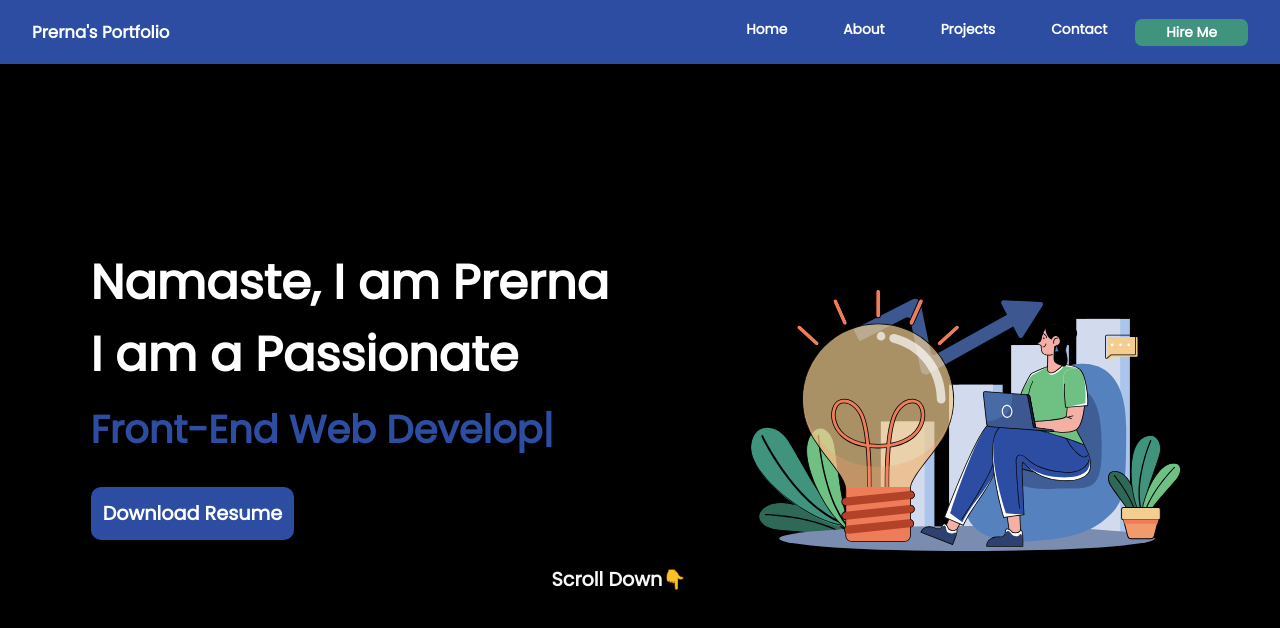
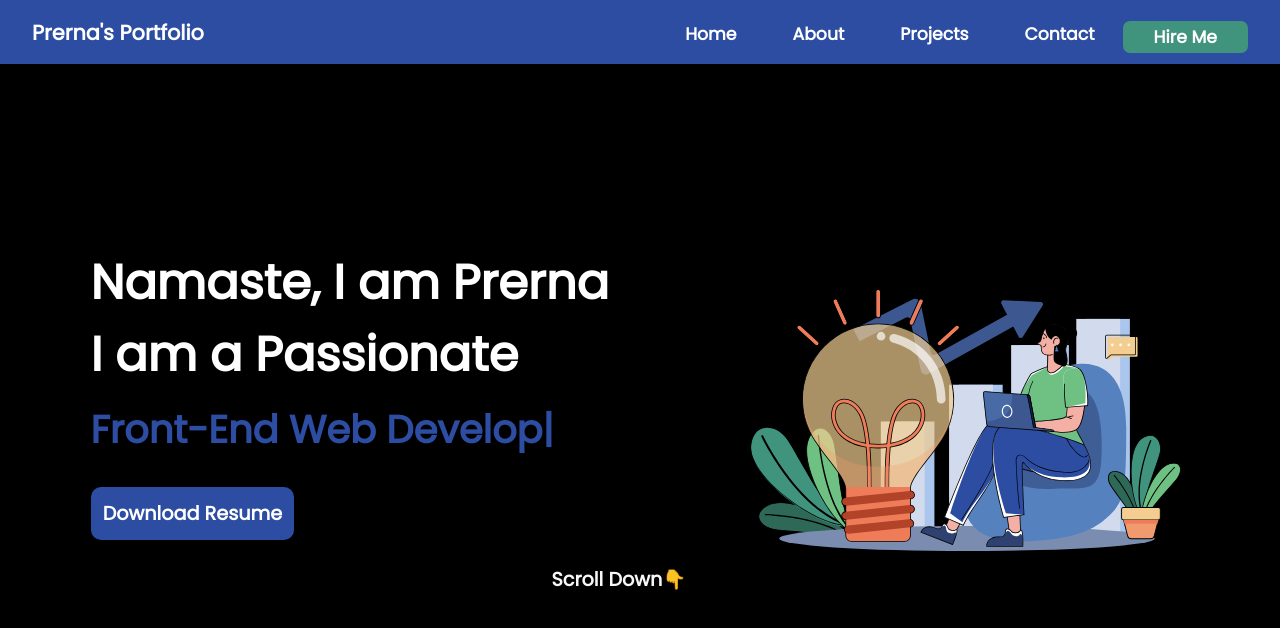
Before and after one commit to prerna-raj/MY_PORTFOLIO, a plain HTML site: page index.html in a window 1280 px wide. Drawn offline with nearby package versions, Linux system fonts and the light colour scheme.

Commit message:
did some changes

```diff
--- a/style.css
+++ b/style.css
@@ -25,10 +25,10 @@ nav{
     display: flex;
     align-items: center;
     justify-content: space-between;
-    background:#234567 ;
+    /* background:#234567 ; */
     background-color: #2c4da2;
     color: white;
-    font-size:1.3vw;
+    font-size:1.3rem;
     position: fixed;
    width: 100vw;
    height: 60px;
@@ -37,6 +37,7 @@ nav{
 }
 .nav-items{
     display: flex;
+    margin-top: 10px; /*gpt*/
 }
 .nav-items a{
     text-decoration: none;
@@ -77,7 +78,6 @@ nav{
 }
 .left h1{
     width:100%;
-    /* margin: 0 50px; */
 }
 .left h1 span{
     color: #2c4da2;
@@ -146,7 +146,7 @@ nav{
 
 /**Media query for navbar **/
 
-@media screen and (max-width:804px){
+/* @media screen and (max-width:804px){
     nav{
         height: 80px;
         flex-direction: column;
@@ -191,4 +191,4 @@ nav{
         font-size: 2.7vw;
 
     }
-}
+} */
```
Also changed, not shown: index.html (+1 -3 lines).
